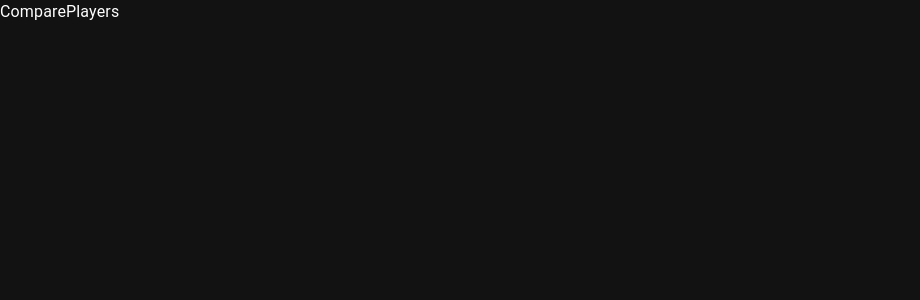
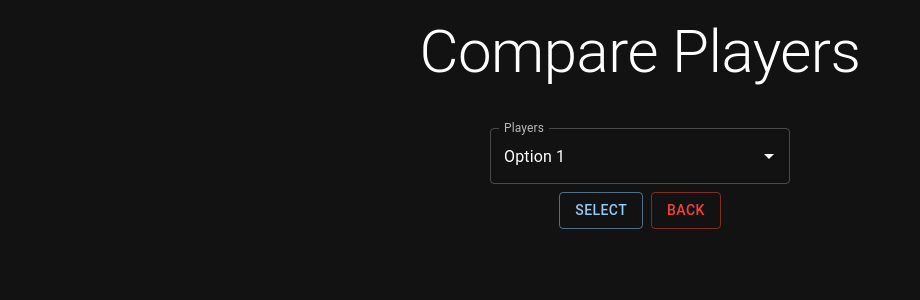
Before and after one commit to sdhaduk/NBA_Player_Statistics_2, a React (Vite) app in the folder frontend/: page /compare-two-players in a window 1280 px wide. Shown: the top 300 px of the page, without its empty margins (0-920 px from the left). Built offline with nearby package versions, Linux system fonts and the light colour scheme.

Commit message:
Finished ComparePlayerForm component

```diff
--- /dev/null
+++ b/frontend/src/components/ComparePlayerForm.jsx
@@ -0,0 +1,34 @@
+import React, { useState, useEffect } from "react";
+import TextField from "@mui/material/TextField";
+import Autocomplete from "@mui/material/Autocomplete";
+
+const options = ["Option 1", "Option 2"];
+
+const ComparePlayerForm = ({ setNameCallback }) => {
+  const [value, setValue] = useState(options[0]);
+  const [inputValue, setInputValue] = useState("");
+
+  useEffect(() => {
+    setNameCallback(value);
+  }, [value]);
+
+  return (
+    <div>
+      <Autocomplete
+        value={value}
+        onChange={(event, newValue) => {
+          setValue(newValue);
+        }}
+        inputValue={inputValue}
+        onInputChange={(event, newInputValue) => {
+          setInputValue(newInputValue);
+        }}
+        options={options}
+        sx={{ width: 300 }}
+        renderInput={(params) => <TextField {...params} label="Players" />}
+      />
+    </div>
+  );
+};
+
+export default ComparePlayerForm;
--- a/frontend/src/pages/ComparePlayers.jsx
+++ b/frontend/src/pages/ComparePlayers.jsx
@@ -1,10 +1,43 @@
-import React from 'react';
+import React, { useState } from "react";
+import ComparePlayerForm from "../components/ComparePlayerForm.jsx";
+import { Box, Grid, Typography, Button } from "@mui/material";
+import { Link } from 'react-router-dom';
+const ComparePlayers = () => {
+  const [name, setName] = useState("");
 
+  const setNameCallback = (playerName) => {
+    setName(playerName);
+  };
 
-const ComparePlayers = () => {
   return (
-    <div>ComparePlayers</div>
-  )
-}
+    <Box sx={{ flexGrow: 1, mt: 2 }}>
+      <Typography variant="h2" align="center">
+        Compare Players
+      </Typography>
+
+      <Grid item align="center" sx={{ mt: 5 }}>
+        <ComparePlayerForm setNameCallback={setNameCallback} />
+      </Grid>
+
+        <Grid container spacing={1} sx={{justifyContent:'center'}}>
+          <Grid item>
+            <Button variant="outlined" color="primary" sx={{ mt: 1 }}>
+              Select
+            </Button>
+          </Grid>
+
+          <Grid item>
+            <Button variant="outlined" color="error" sx={{ mt: 1 }} to='/' component={Link}>
+              Back
+            </Button>
+          </Grid>
+      </Grid>
+
+      <Grid item align="center">
+
+      </Grid>
+    </Box>
+  );
+};
 
 export default ComparePlayers;
--- a/frontend/src/pages/GetTopPlayers.jsx
+++ b/frontend/src/pages/GetTopPlayers.jsx
@@ -81,16 +81,21 @@ const GetTopPlayersForm = ({darkMode}) => {
             </Select>
           </FormControl>
 
+          <Grid container sx={{justifyContent: 'center'}} spacing={1}>
           <Grid item>
-          <ButtonGroup>
             <Button variant="outlined" size="medium" sx={darkMode ? darkModeButton : lightModeButton} onClick={getStats}>
-              Submit
+              Select
             </Button>
+          </Grid>
+
+            <Grid item>
             <Button variant="outlined" color="error" size="medium" sx={{ mt: 1 }} to="/" component={Link}>
               Back
             </Button>
-            </ButtonGroup>
-          </Grid>
+            </Grid>
+            </Grid>
+
+
         </Grid>
 
         <Grid item xs={8} align="center">
```
Also changed, not shown: frontend/src/components/ComparePlayerTable.jsx (added, +9 -0 lines).
